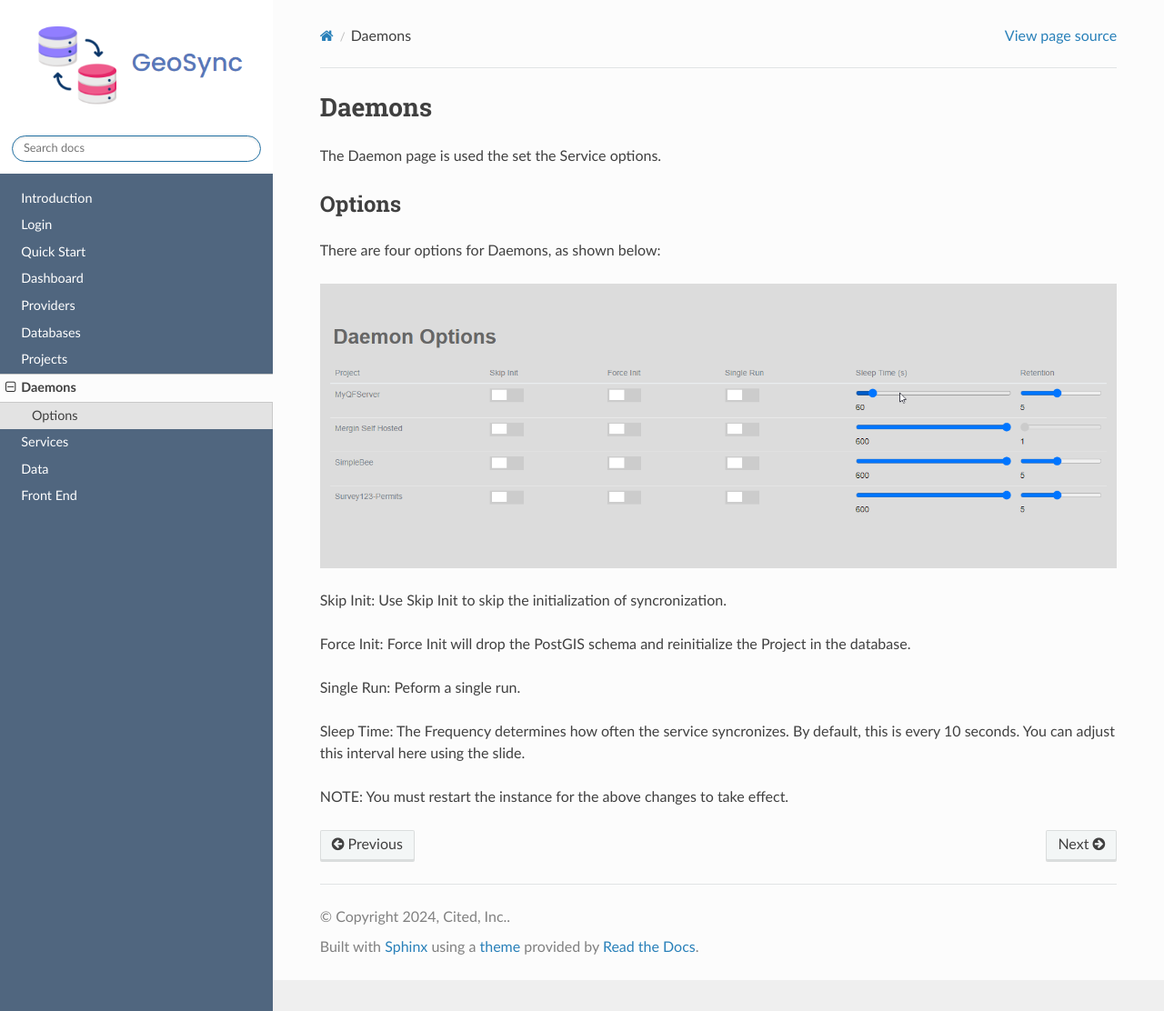
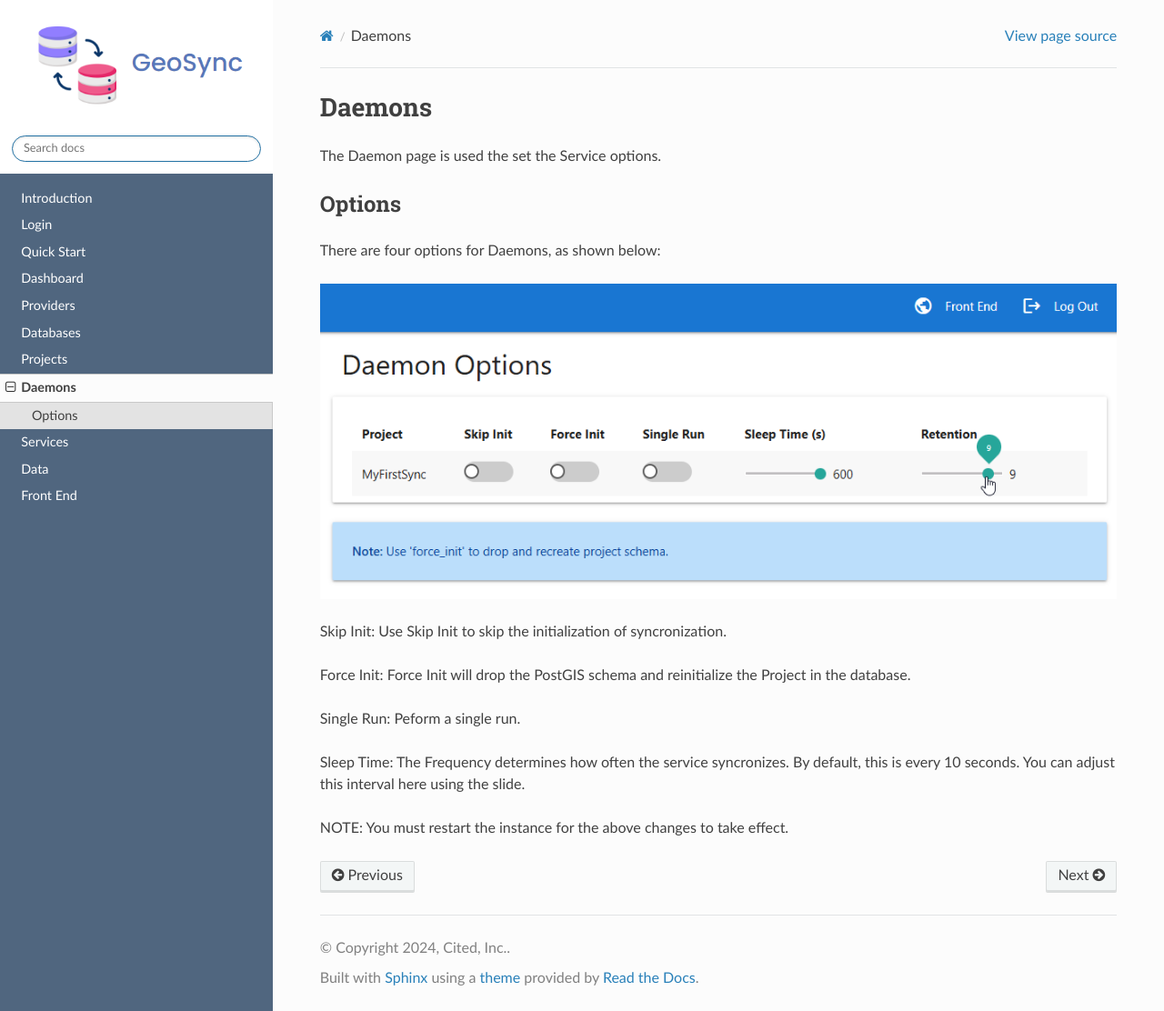
Before and after one commit to AcuGIS/GeoSync, a Sphinx documentation site: the page built from docs/source/daemons.rst, in a window 1280 px wide and 1112 px high. Shown: the whole window at 91% size. Built offline with Sphinx 7.4.7 and the Read the Docs theme 3.1.0, drawn with Linux system fonts in a browser that asks for light colours.

Commit message:
Update daemons.rst

```diff
--- a/docs/source/daemons.rst
+++ b/docs/source/daemons.rst
@@ -8,7 +8,7 @@ Options
 
 There are four options for Daemons, as shown below:
 
-.. image:: images/daemons-1.png
+.. image:: images/Frequency-Daemon.png
 
 Skip Init:  Use Skip Init to skip the initialization of syncronization.
 
```
